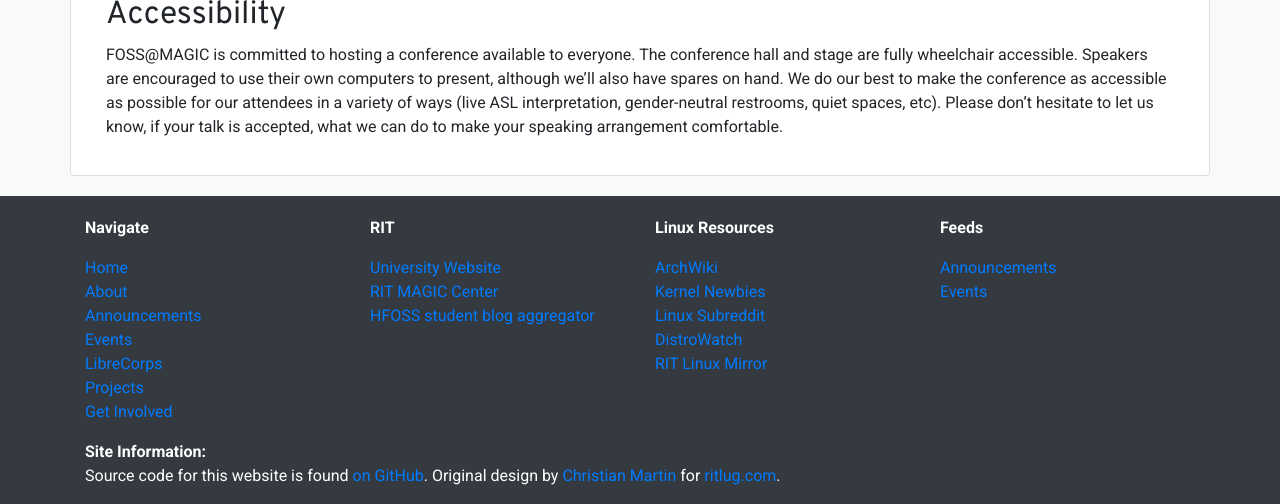
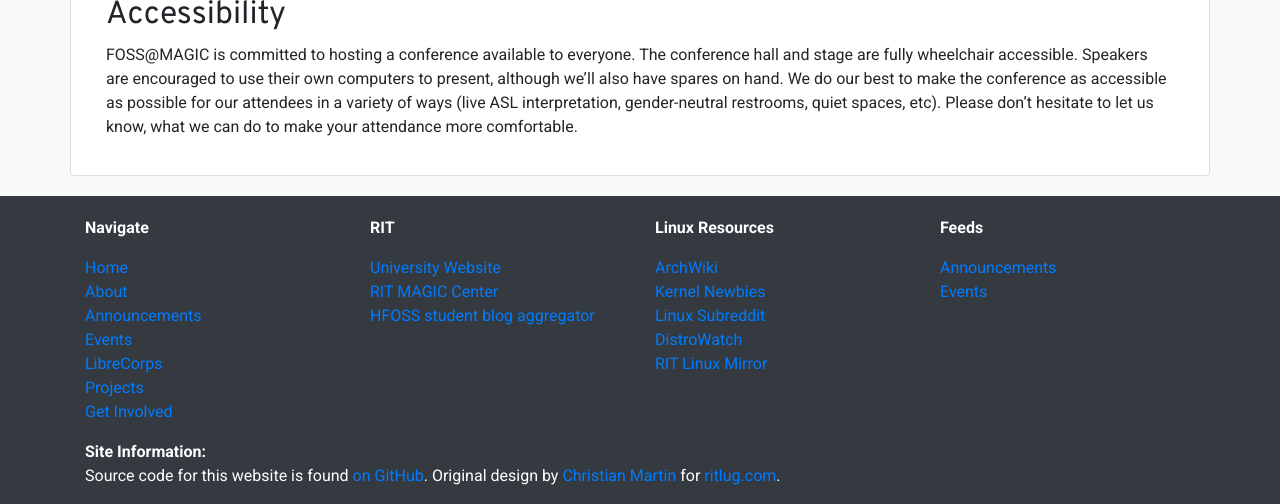
Before and after one commit to FOSSRIT/fossrit.github.io, a Jekyll site: the page built from announcements/_posts/2019-05-21-cfp-announcement.md, in a window 1280 px wide. Shown: the part 920-1424 px from the top of the page. Built offline with Jekyll 4.4.1, drawn with Linux system fonts in a browser that asks for light colours; nearby versions of some CDN libraries.

Commit message:
Update announcements/_posts/2019-05-21-cfp-announcement.md
Co-Authored-By: Mike Nolan <me@michael-nolan.com>

```diff
--- a/announcements/_posts/2019-05-21-cfp-announcement.md
+++ b/announcements/_posts/2019-05-21-cfp-announcement.md
@@ -43,4 +43,4 @@
 The conference hall and stage are fully wheelchair accessible.
 Speakers are encouraged to use their own computers to present, although we'll also have spares on hand.
 We do our best to make the conference as accessible as possible for our attendees in a variety of ways (live ASL interpretation, gender-neutral restrooms, quiet spaces, etc).
-Please don't hesitate to let us know, if your talk is accepted, what we can do to make your speaking arrangement comfortable.
+Please don't hesitate to let us know, what we can do to make your attendance more comfortable.
```
